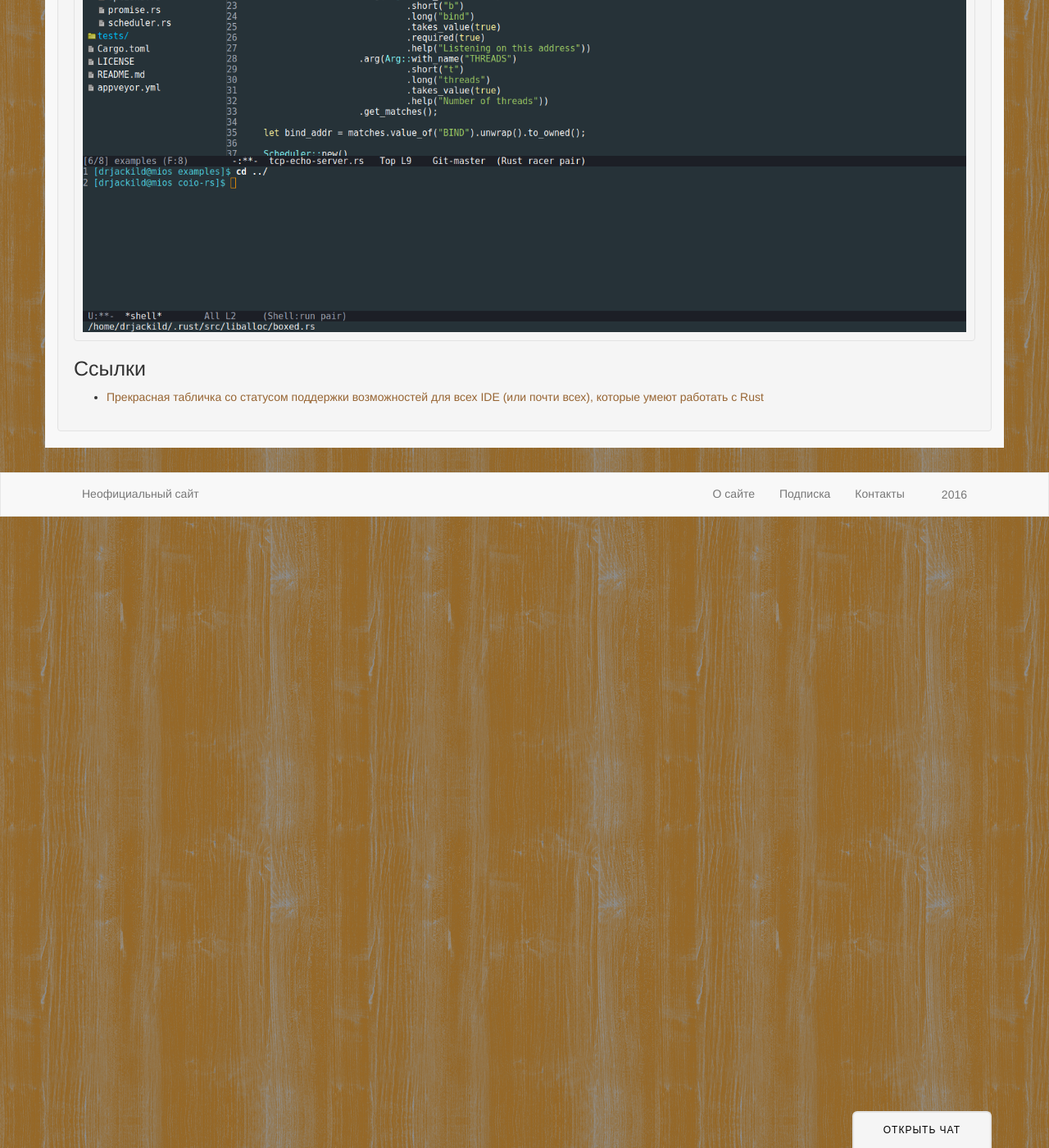
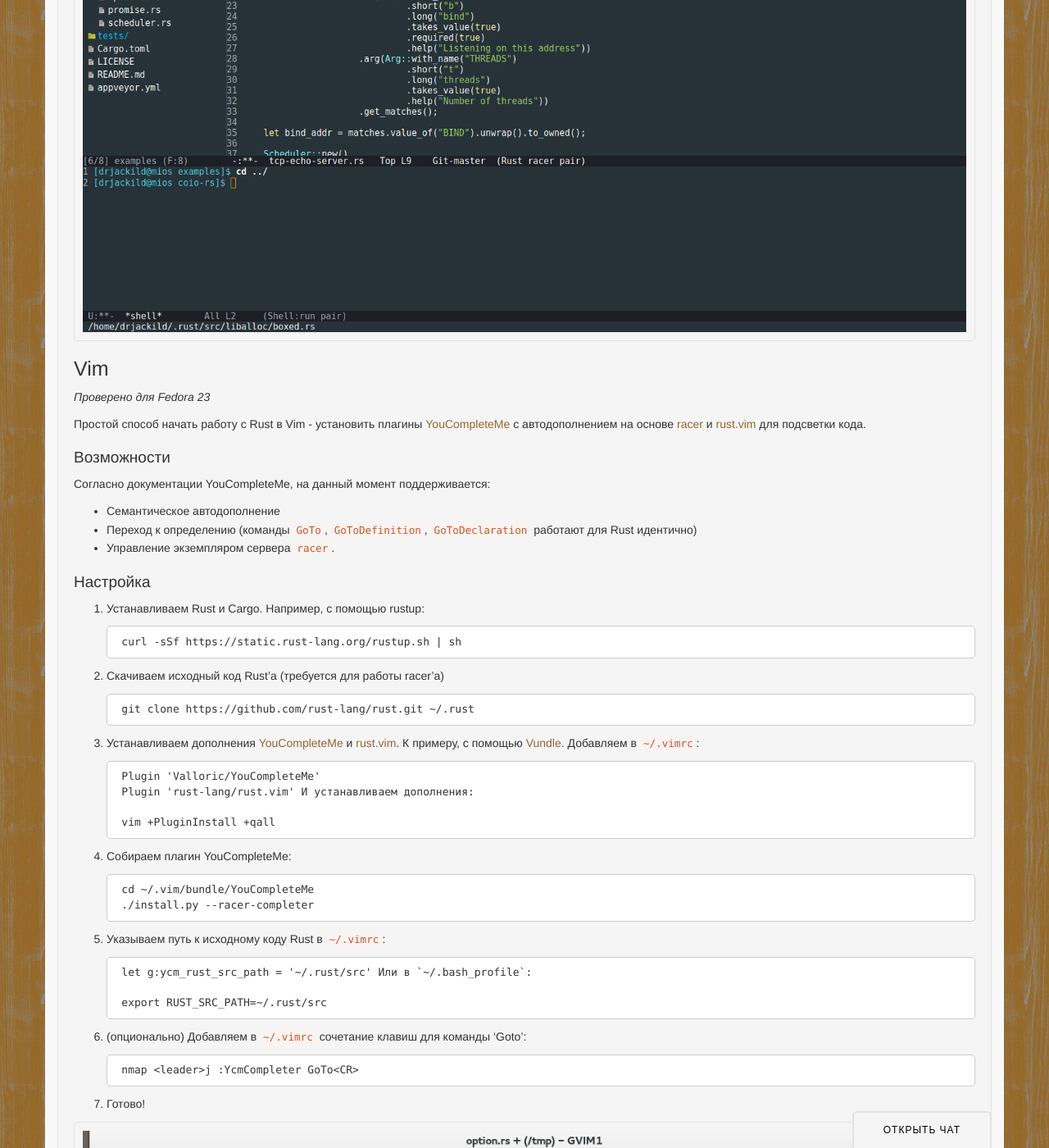
Before and after one commit to rust-lang-ru/rustycrate.ru, a Jekyll site: the page built from _posts/2015-12-04-ide-for-rust.md, in a window 1280 px wide and 1400 px high, scrolled down 5033 px. Shown: the whole window at 82% size. Built offline with Jekyll 4.4.1, drawn with Linux system fonts in a browser that asks for light colours; nearby versions of some CDN libraries; Markdown is read by kramdown in place of the engine named in the settings; comment, search, counter and statistics services are not loaded.

Commit message:
[rust-ide]: Инструкция по настройке Vim

```diff
--- a/_posts/2015-12-04-ide-for-rust.md
+++ b/_posts/2015-12-04-ide-for-rust.md
@@ -181,5 +181,63 @@
 
 ![Emacs with Rust](/images/2015-12-04-ide-for-rust/emacs_rust.png)
 
+# Vim
+_Проверено для Fedora 23_
+
+Простой способ начать работу с Rust в Vim - установить плагины [YouCompleteMe][]
+с автодополнением на основе [racer][] и [rust.vim][] для подсветки кода.
+
+## Возможности
+Согласно документации YouCompleteMe, на данный момент поддерживается:
+
+* Семантическое автодополнение
+* Переход к определению (команды `GoTo`, `GoToDefinition`, `GoToDeclaration`
+работают для Rust идентично)
+* Управление экземпляром сервера `racer`.
+
+## Настройка
+
+1. Устанавливаем Rust и Cargo. Например, с помощью rustup:
+
+        curl -sSf https://static.rust-lang.org/rustup.sh | sh
+
+2. Скачиваем исходный код Rust'a (требуется для работы racer'a)
+
+        git clone https://github.com/rust-lang/rust.git ~/.rust
+
+3. Устанавливаем дополнения [YouCompleteMe][] и [rust.vim][]. К примеру, с
+помощью [Vundle][]. Добавляем в `~/.vimrc`:
+
+        Plugin 'Valloric/YouCompleteMe'
+        Plugin 'rust-lang/rust.vim'
+И устанавливаем дополнения:
+
+        vim +PluginInstall +qall
+
+4. Собираем плагин YouCompleteMe:
+
+        cd ~/.vim/bundle/YouCompleteMe
+        ./install.py --racer-completer
+
+5. Указываем путь к исходному коду Rust в `~/.vimrc`:
+
+        let g:ycm_rust_src_path = '~/.rust/src'
+Или в `~/.bash_profile`:
+
+        export RUST_SRC_PATH=~/.rust/src
+
+6. (опционально) Добавляем в `~/.vimrc` сочетание клавиш для команды 'Goto':
+
+        nmap <leader>j :YcmCompleter GoTo<CR>
+
+7. Готово!
+
+[YouCompleteMe]: https://github.com/valloric/YouCompleteMe
+[racer]: https://github.com/phildawes/racer
+[rust.vim]: https://github.com/rust-lang/rust.vim
+[Vundle]: https://github.com/VundleVim/Vundle.vim
+
+![Vim with Rust](/images/2015-12-04-ide-for-rust/vim_rust.gif)
+
 # Ссылки
 * [Прекрасная табличка со статусом поддержки возможностей для всех IDE (или почти всех), которые умеют работать с Rust](http://areweideyet.com/)
```
Also changed, not shown: images/2015-12-04-ide-for-rust/vim_rust.gif (added).
